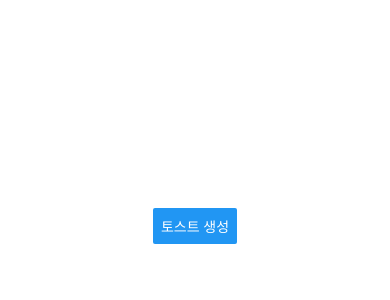
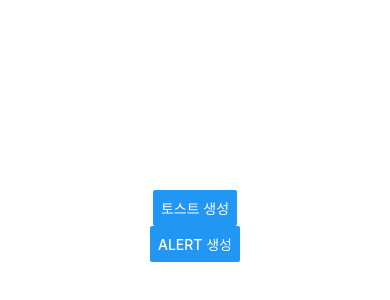
Before and after one commit to Jeyoung-Park/react-native-ex, a React Native app: screen / in a window 390 px wide. Shown: the part 196-496 px from the top of the page. Built offline with nearby package versions, Linux system fonts and the light colour scheme.

Commit message:
feat: js에서 사용

```diff
--- /dev/null
+++ b/Alert.js
@@ -0,0 +1,5 @@
+import {NativeModules} from 'react-native';
+
+const {AlertModule} = NativeModules;
+
+export default AlertModule;
--- a/App.js
+++ b/App.js
@@ -8,6 +8,7 @@
 
 import React from 'react';
 import {Button, SafeAreaView} from 'react-native';
+import AlertModule from './Alert';
 import ToastModule from './Toast';
 
 const App = () => {
@@ -20,6 +21,12 @@ const App = () => {
           ToastModule.show('Hello World!', ToastModule.SHORT);
         }}
       />
+      <Button
+        title="Alert 생성"
+        onPress={() => {
+          AlertModule.alert('Hello World!');
+        }}
+      />
     </SafeAreaView>
   );
 };
```
